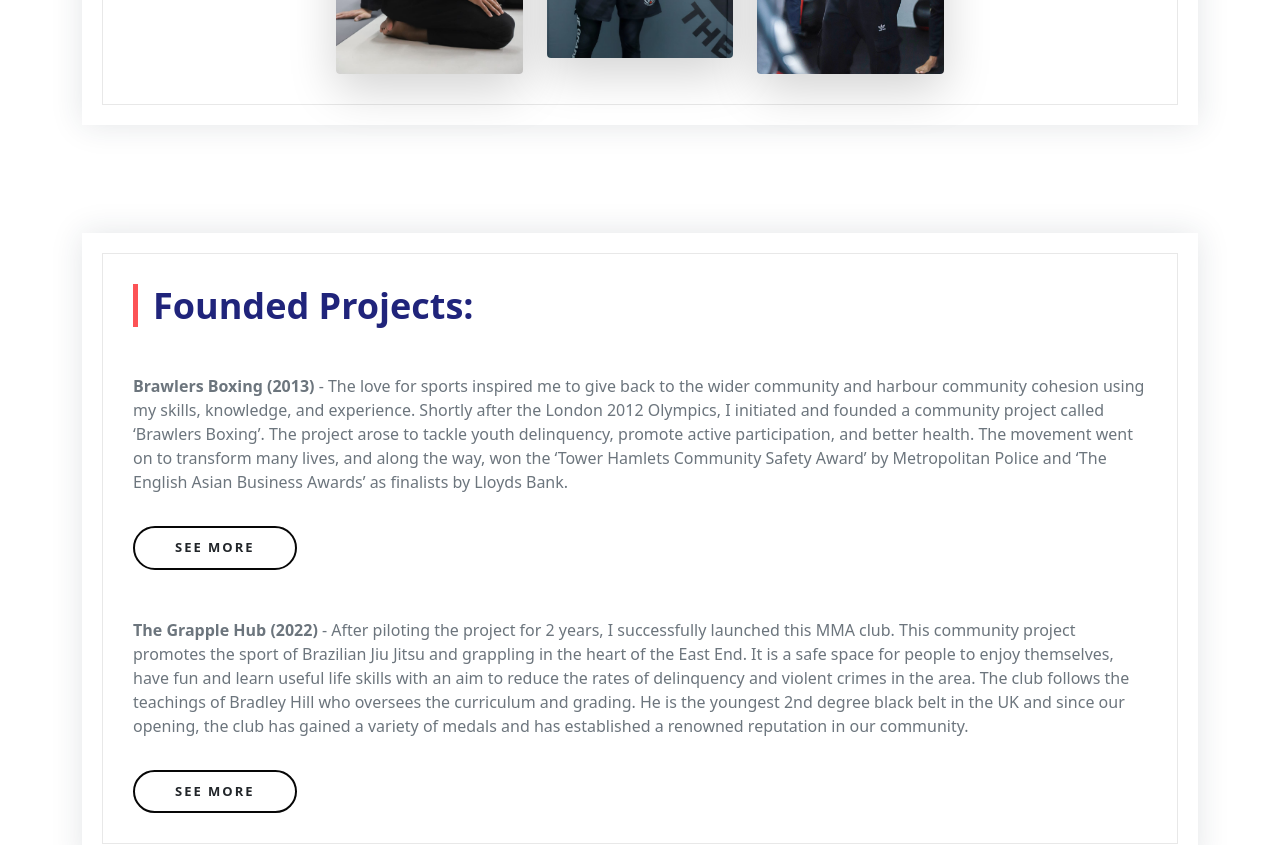
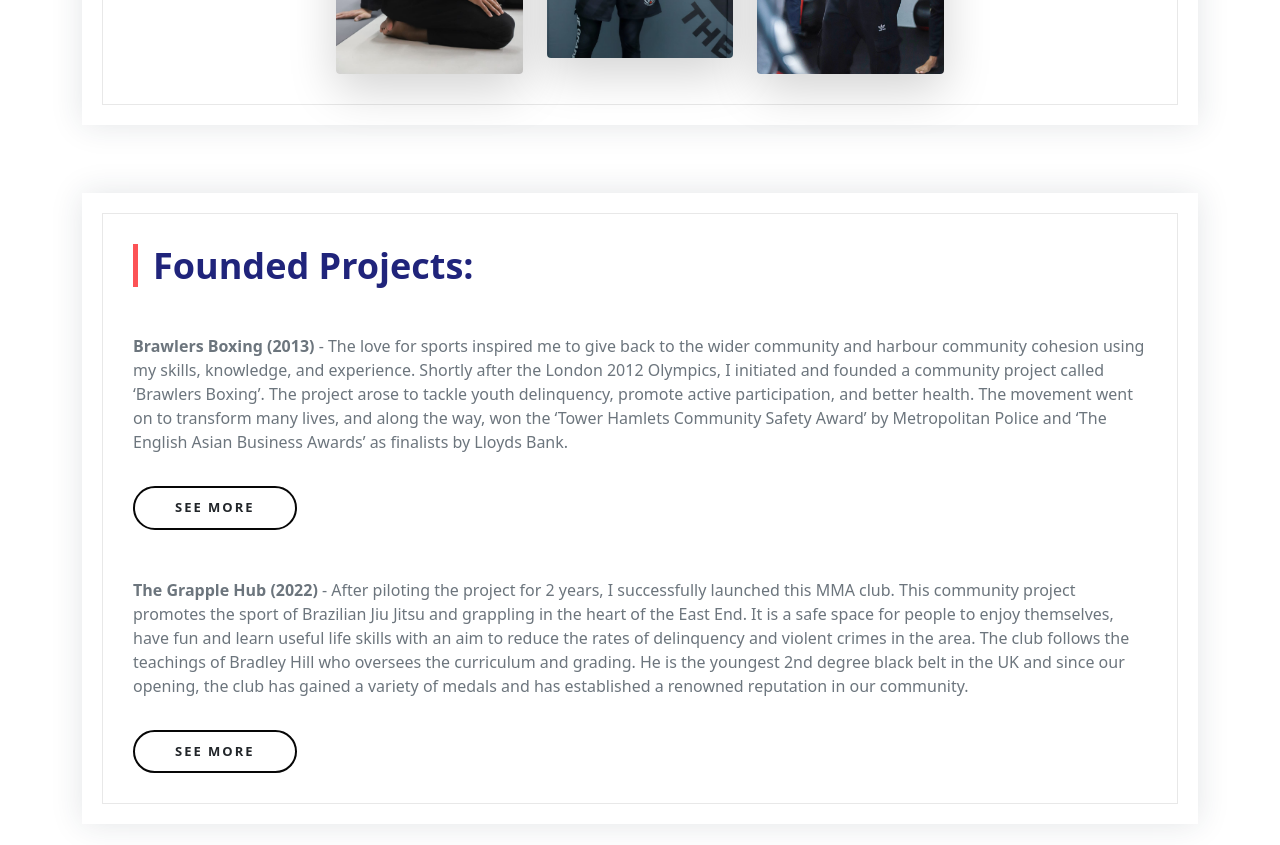
Before and after one commit to abdulnaseem/coachhandco, an Angular app: page /founder in a window 1280 px wide. Shown: the part 760-1605 px from the top of the page. Built offline with nearby package versions, Linux system fonts and the light colour scheme.

Commit message:
added content and styling for founder page

```diff
--- a/src/app/components/founder/founder.component.css
+++ b/src/app/components/founder/founder.component.css
@@ -81,3 +81,15 @@ h4 {
         width: 100%;
     }
 }
+
+@media only screen and (max-width: 669px) {
+    .founder-images {
+        width: 31em;
+    }
+}
+
+@media only screen and (max-width: 520px) {
+    .founder-images {
+        width: 100%;
+    }
+}
--- a/src/app/components/founder/founder.component.html
+++ b/src/app/components/founder/founder.component.html
@@ -1,7 +1,7 @@
     <div class="container mt-5">
 
         <div class="row mt-5">
-            <div class="align-items-center d-flex justify-content-center mb-5 mb-lg-0">
+            <div class="align-items-center d-flex justify-content-center mb-lg-0">
                 <div class="blockabout">
                     <div class="blockabout-inner text-center text-sm-start">
                         <div class="title-big pb-3 mb-3">
@@ -82,7 +82,7 @@
             </div>
         </div>
 
-        <div class="row mt-5">
+        <div class="row mt-2">
             <div class="align-items-center d-flex justify-content-center mb-5 mb-lg-0">
                 <div class="blockabout">
                     <div class="blockabout-inner text-center text-sm-start">
```
